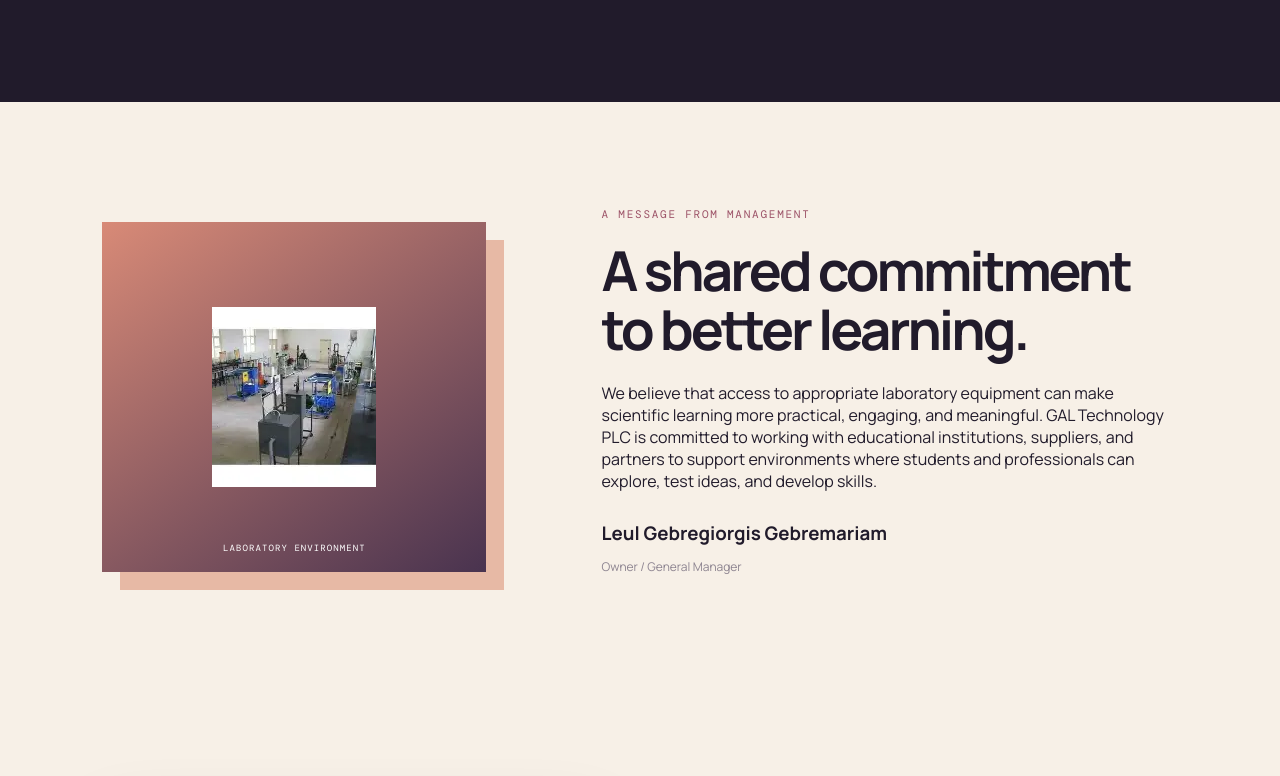
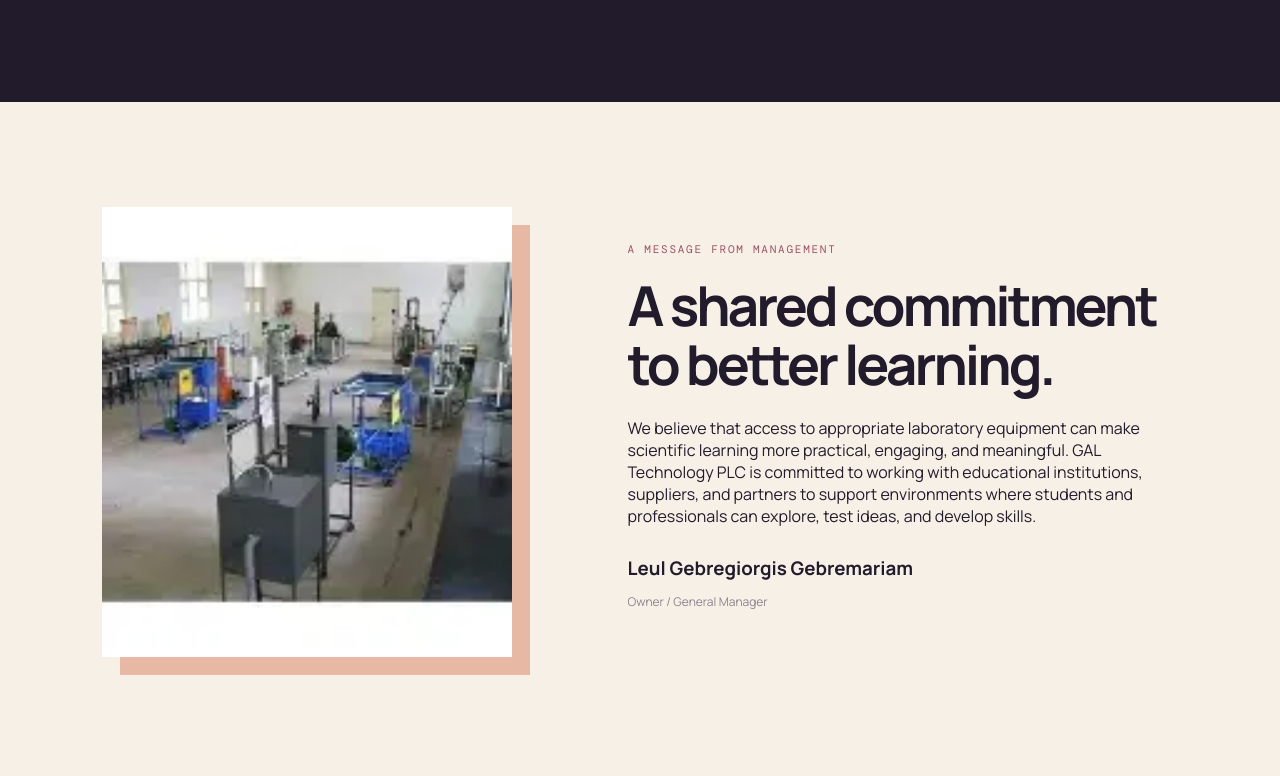
Before and after one commit to NohaLeul/GAL-technology-PLC, a plain HTML site: page about.html in a window 1280 px wide. Shown: the part 1544-2320 px from the top of the page. Drawn offline with nearby package versions, Linux system fonts and the light colour scheme.

Commit message:
Add files via upload

```diff
--- a/about.html
+++ b/about.html
@@ -6,7 +6,7 @@
 <section class="page-hero"><p class="eyebrow">01 — THE COMPANY</p><h1 data-i18n="aboutTitle">A practical connection between science and education.</h1><p data-i18n="aboutIntro">GAL Technology PLC supports educational institutions through the importation, supply, and distribution of laboratory equipment and scientific materials.</p></section>
 <section class="section two-col"><div><p class="eyebrow">OUR PURPOSE</p><h2 data-i18n="missionTitle">Our mission</h2><p data-i18n="missionText">To support effective science and engineering education by helping institutions access suitable laboratory equipment and scientific materials.</p></div><div><p class="eyebrow">OUR DIRECTION</p><h2 data-i18n="visionTitle">Our vision</h2><p data-i18n="visionText">To contribute to learning environments where practical experimentation, scientific curiosity, and technical knowledge can grow.</p></div></section>
 <section class="section values"><p class="eyebrow">WHAT GUIDES US</p><h2 data-i18n="valuesTitle">Principles behind the work.</h2><div class="value-grid"><article><span>01</span><h3 data-i18n="value1">Educational focus</h3><p data-i18n="value1t">Keeping the needs of learners and institutions at the center.</p></article><article><span>02</span><h3 data-i18n="value2">Reliability</h3><p data-i18n="value2t">Building dependable working relationships with institutions and suppliers.</p></article><article><span>03</span><h3 data-i18n="value3">Scientific progress</h3><p data-i18n="value3t">Supporting practical learning, experimentation, and research.</p></article></div></section>
-<section class="section manager"><div class="portrait-placeholder manager-photo"><img src="assets/images/engineering-laboratory.webp" alt="Engineering laboratory equipment" loading="lazy"><span>LABORATORY ENVIRONMENT</span></div><div><p class="eyebrow">A MESSAGE FROM MANAGEMENT</p><h2 data-i18n="messageTitle">A shared commitment to better learning.</h2><p data-i18n="managerMessage">We believe that access to appropriate laboratory equipment can make scientific learning more practical, engaging, and meaningful. GAL Technology PLC is committed to working with educational institutions, suppliers, and partners to support environments where students and professionals can explore, test ideas, and develop skills.</p><h3>Leul Gebregiorgis Gebremariam</h3><p class="muted" data-i18n="ownerRole">Owner / General Manager</p></div></section>
+<section class="section manager"><div class="portrait-placeholder manager-photo"><img src="assets/images/engineering-laboratory.webp" alt="Engineering laboratory equipment" loading="lazy" height="450px"><span>LABORATORY ENVIRONMENT</span></div><div><p class="eyebrow">A MESSAGE FROM MANAGEMENT</p><h2 data-i18n="messageTitle">A shared commitment to better learning.</h2><p data-i18n="managerMessage">We believe that access to appropriate laboratory equipment can make scientific learning more practical, engaging, and meaningful. GAL Technology PLC is committed to working with educational institutions, suppliers, and partners to support environments where students and professionals can explore, test ideas, and develop skills.</p><h3>Leul Gebregiorgis Gebremariam</h3><p class="muted" data-i18n="ownerRole">Owner / General Manager</p></div></section>
 <section class="section image-feature"><img src="assets/images/science-laboratory.webp" alt="Scientific laboratory workspace and equipment" loading="lazy"><div><p class="eyebrow">OUR AREAS OF INTEREST</p><h2>Supporting a broad range of learning spaces.</h2><p>From engineering and physical sciences to chemistry and biological sciences, GAL Technology PLC focuses on equipment and materials that can support practical education in a range of disciplines.</p><a class="text-link" href="products.html">Explore catalog categories ↗</a></div></section>
 </main>
 <footer class="site-footer"><div class="footer-top"><div><a class="brand footer-brand" href="index.html"><span class="brand-symbol">G<span>.</span></span><span>GAL TECHNOLOGY<small>PLC — ETHIOPIA</small></span></a><p data-i18n="footerText">Supporting educational laboratories with scientific equipment and materials.</p></div><div><small>EXPLORE</small><a href="about.html">About</a><a href="products.html">Products</a><a href="services.html">Services</a></div><div><small>CONNECT</small><a href="contact.html">Contact</a><a href="partners.html">Partners</a><a href="news.html">News & updates</a></div><div><small>FOLLOW</small><a href="#social-facebook">Facebook ↗</a><a href="#social-linkedin">LinkedIn ↗</a><a href="#social-telegram">Telegram ↗</a></div></div><div class="footer-bottom"><span>© <span id="year"></span> GAL Technology PLC</span><span data-i18n="footerNote">All rights reserved. Company details subject to confirmation.</span></div></footer>
```
